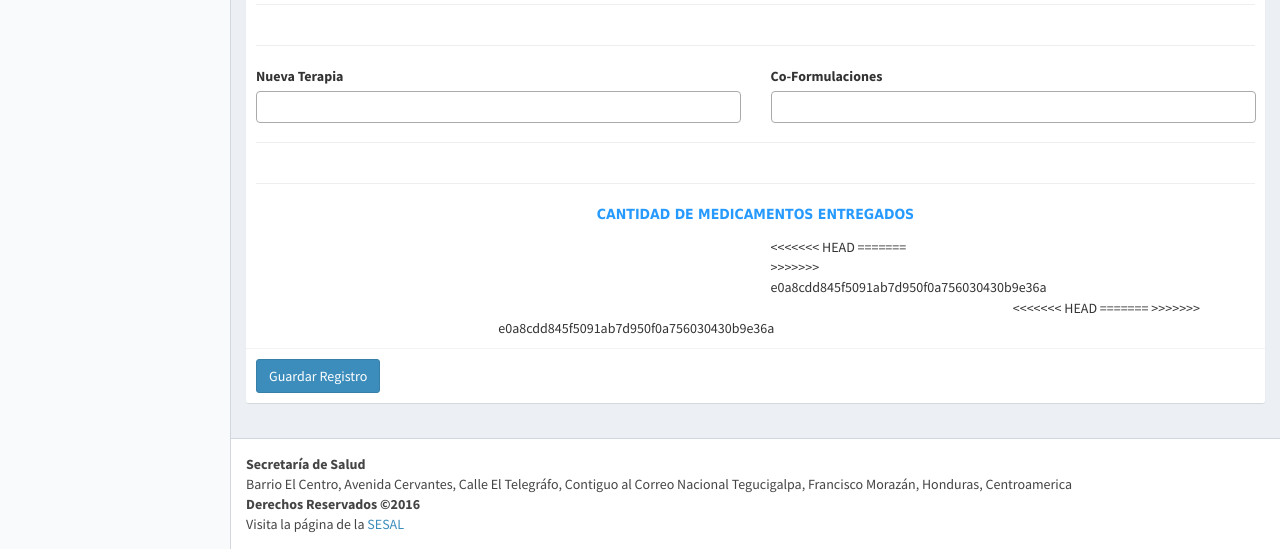
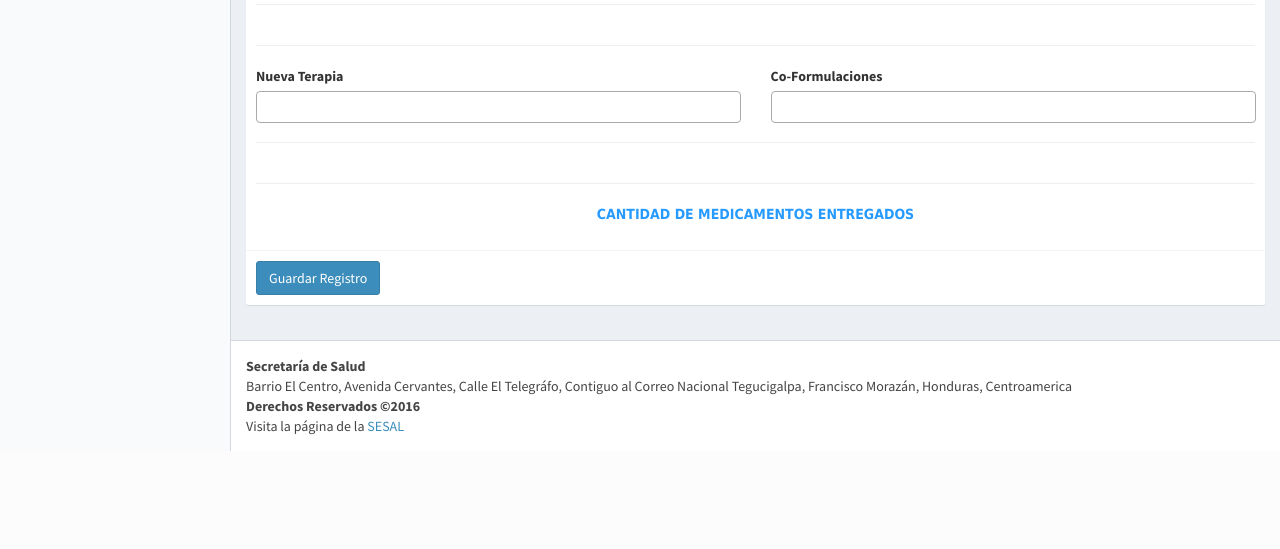
Before and after one commit to steffyn/usaid, a Django app: template boleta/templates/boleta_seguimiento.html in a window 1280 px wide. Shown: the part 2885-3434 px from the top of the page. After the commit the page ends 3336 px from the top, so only its background shows below. Run offline with Django 3.2, Linux system fonts and the light colour scheme; the template is opened without the code that fills it, so the values that code supplies are empty; some libraries are stand-ins or nearby versions.

Commit message:
union de conflictos

```diff
--- a/boleta/templates/boleta_seguimiento.html
+++ b/boleta/templates/boleta_seguimiento.html
@@ -1430,11 +1430,7 @@
                {{formulario4.dtg_cant|bootstrap}}
             </div>
             <div class="col-sm-2">
-<<<<<<< HEAD
               {{formulario4.azt_3tc_cant|bootstrap}}
-=======
-               {{formulario4.cantidad_medicamento|bootstrap}}
->>>>>>> e0a8cdd845f5091ab7d950f0a756030430b9e36a
             </div>
             <div class="col-sm-2">
               {{formulario4.abc_3tc_azt_cant|bootstrap}}
@@ -1478,13 +1474,6 @@
             <div class="col-sm-4">
                {{formulario4.fecha_proxentrega_arv|bootstrap}}
             </div>
-<<<<<<< HEAD
-
-=======
-            <div class="col-sm-3">
-
-            </div>
->>>>>>> e0a8cdd845f5091ab7d950f0a756030430b9e36a
          </div>
 
       </div>
```
